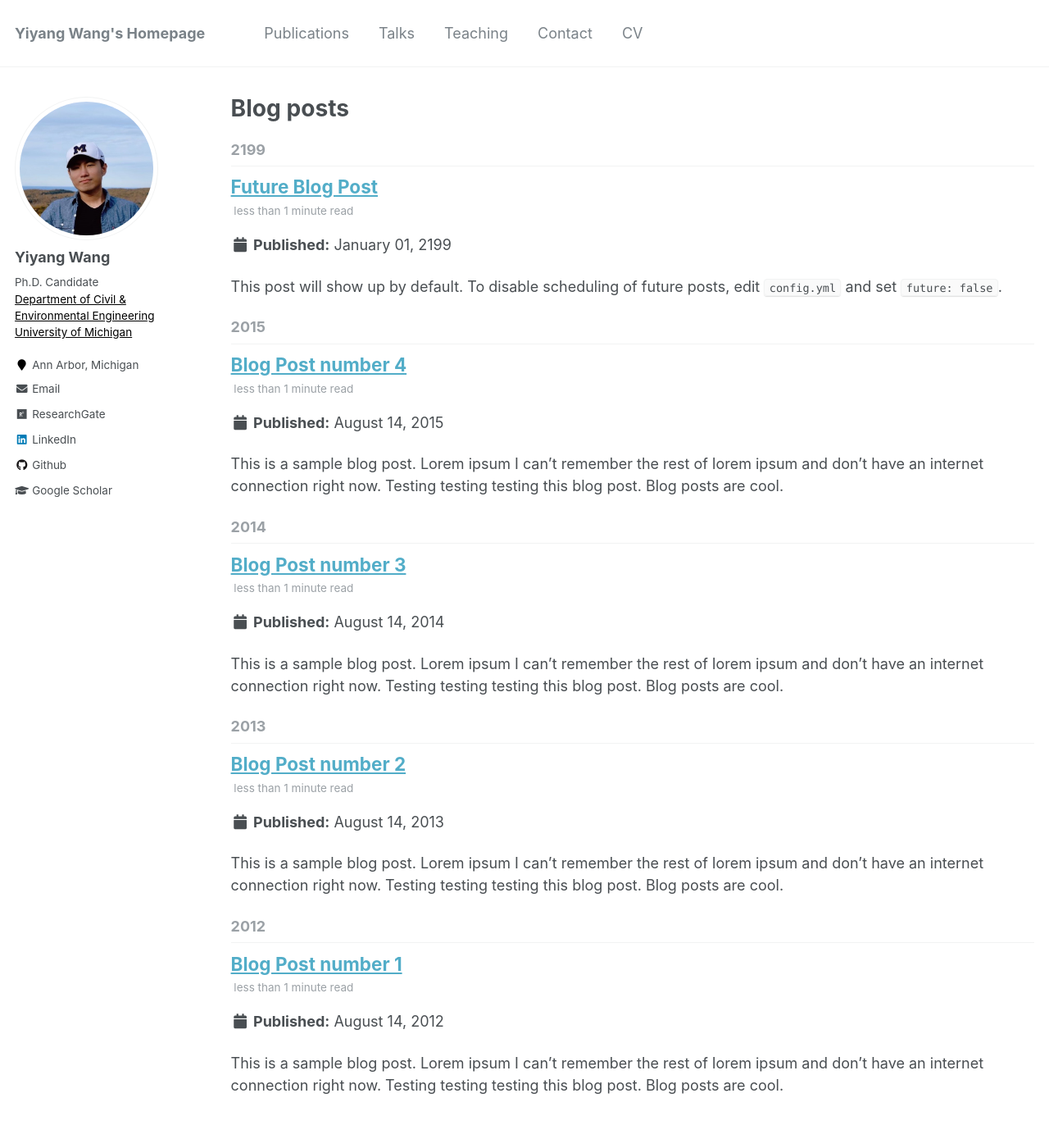
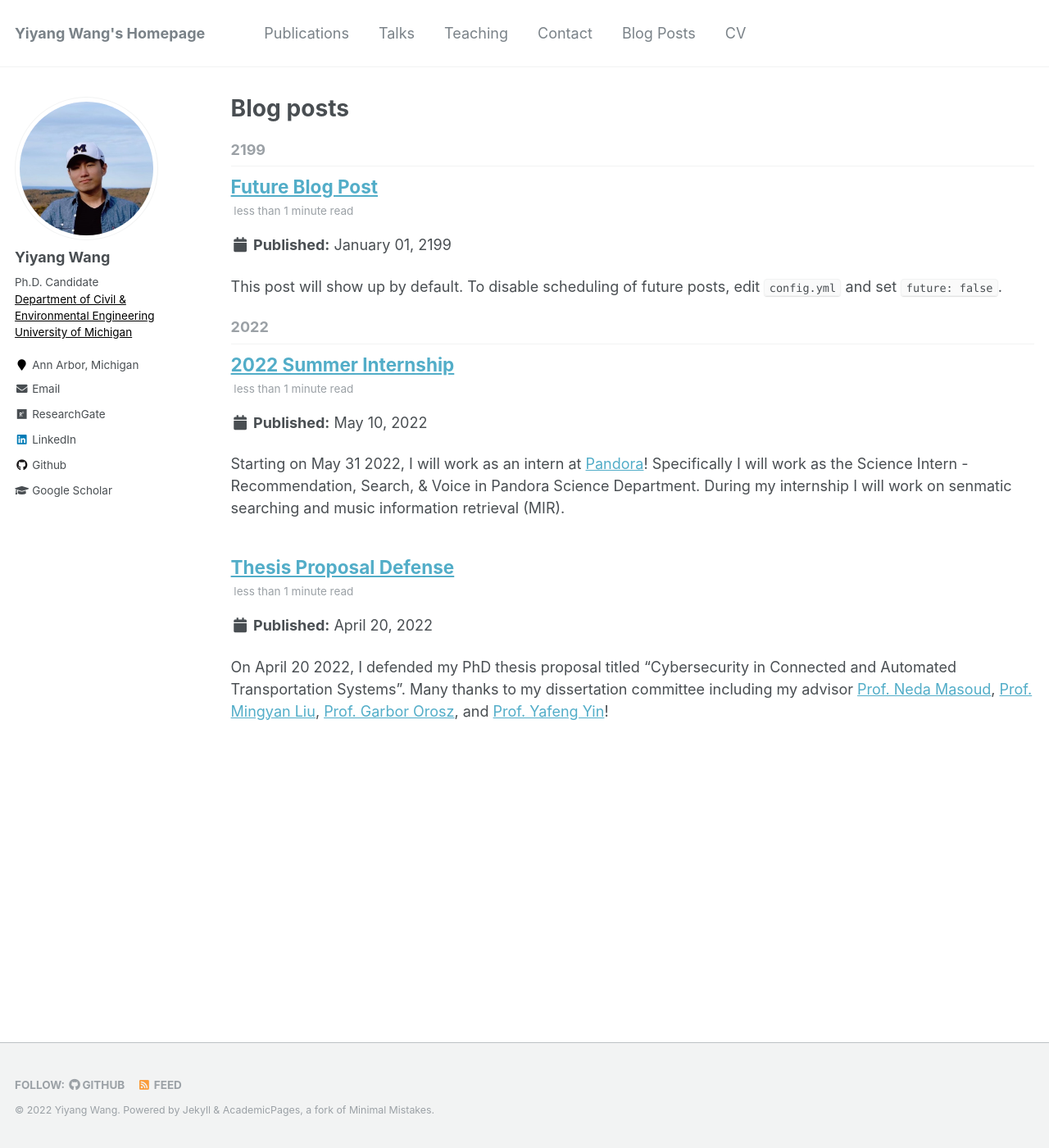
Before and after one commit to yiyangwan/yiyangwan.github.io, a Jekyll site: the page built from _pages/year-archive.html, in a window 1280 px wide and 1400 px high. Shown: the whole window at 82% size. Built offline with Jekyll 4.4.1, drawn with Linux system fonts in a browser that asks for light colours.

Commit message:
Add blog post section

```diff
--- a/_config.yml
+++ b/_config.yml
@@ -17,7 +17,7 @@ repository               : "yiyang920/yiyang920.github.io"
 teaser                   :  # filename of teaser fallback teaser image placed in /images/, .e.g. "500x300.png"
 breadcrumbs              : false # true, false (default)
 words_per_minute         : 160
-# future                   : true
+future                   : false
 # read_more                : "disabled" # if enabled, adds "Read more" links to excerpts
 # talkmap_link             : false #change to true to add link to talkmap on talks page
 comments:
--- a/_data/navigation.yml
+++ b/_data/navigation.yml
@@ -14,8 +14,8 @@ main:
   # - title: "Portfolio"
   #   url: /portfolio/
 
-  # - title: "Blog Posts"
-  #   url: /year-archive/
+  - title: "Blog Posts"
+    url: /year-archive/
 
   - title: "CV"
     url: /cv/
--- a/_pages/year-archive.html
+++ b/_pages/year-archive.html
@@ -4,8 +4,8 @@ layout: archive
 permalink: /year-archive/
 title: "Blog posts"
 author_profile: true
-redirect_from:
-- /wordpress/blog-posts/
+<!-- redirect_from:
+- /wordpress/blog-posts/ -->
 ---
 
 {% include base_path %}
--- a/_posts/2012-08-14-blog-post-1.md
+++ /dev/null
@@ -1,21 +0,0 @@
----
-# sitemap: false
-title: 'Blog Post number 1'
-date: 2012-08-14
-permalink: /posts/2012/08/blog-post-1/
-tags:
-  - cool posts
-  - category1
-  - category2
----
-
-This is a sample blog post. Lorem ipsum I can't remember the rest of lorem ipsum and don't have an internet connection right now. Testing testing testing this blog post. Blog posts are cool.
-
-Headings are cool
-======
-
-You can have many headings
-======
-
-Aren't headings cool?
-------
--- a/_posts/2013-08-14-blog-post-2.md
+++ /dev/null
@@ -1,21 +0,0 @@
----
-# sitemap: false
-title: 'Blog Post number 2'
-date: 2013-08-14
-permalink: /posts/2013/08/blog-post-2/
-tags:
-  - cool posts
-  - category1
-  - category2
----
-
-This is a sample blog post. Lorem ipsum I can't remember the rest of lorem ipsum and don't have an internet connection right now. Testing testing testing this blog post. Blog posts are cool.
-
-Headings are cool
-======
-
-You can have many headings
-======
-
-Aren't headings cool?
-------
--- a/_posts/2014-08-14-blog-post-3.md
+++ /dev/null
@@ -1,21 +0,0 @@
----
-# sitemap: false
-title: 'Blog Post number 3'
-date: 2014-08-14
-permalink: /posts/2014/08/blog-post-3/
-tags:
-  - cool posts
-  - category1
-  - category2
----
-
-This is a sample blog post. Lorem ipsum I can't remember the rest of lorem ipsum and don't have an internet connection right now. Testing testing testing this blog post. Blog posts are cool.
-
-Headings are cool
-======
-
-You can have many headings
-======
-
-Aren't headings cool?
-------
--- /dev/null
+++ b/_posts/2022-04-20-blog-post-1.md
@@ -0,0 +1,10 @@
+---
+# sitemap: false
+title: 'Thesis Proposal Defense'
+date: 2022-04-20
+permalink: /posts/2022/04/blog-post-1/
+tags:
+  - personal
+---
+
+On April 20 2022, I defended my PhD thesis proposal titled "Cybersecurity in Connected and Automated Transportation Systems". Many thanks to my dissertation committee including my advisor [Prof. Neda Masoud](https://cee.engin.umich.edu/people/masoud-neda/), [Prof. Mingyan Liu](https://liu.engin.umich.edu/), [Prof. Garbor Orosz](http://www-personal.umich.edu/~orosz/), and [Prof. Yafeng Yin](https://cee.engin.umich.edu/people/yin-yafeng/)!
--- /dev/null
+++ b/_posts/2022-05-10-blog-post-1.md
@@ -0,0 +1,10 @@
+---
+# sitemap: false
+title: '2022 Summer Internship'
+date: 2022-05-10
+permalink: /posts/2022/05/blog-post-1/
+tags:
+  - personal
+---
+
+Starting on May 31 2022, I will work as an intern at [Pandora](https://www.pandora.com/about)! Specifically I will work as the Science Intern - Recommendation, Search, & Voice in Pandora Science Department. During my internship I will work on senmatic searching and music information retrieval (MIR).
```
Also changed, not shown: _posts/2015-08-14-blog-post-4.md (deleted, +0 -21 lines).
